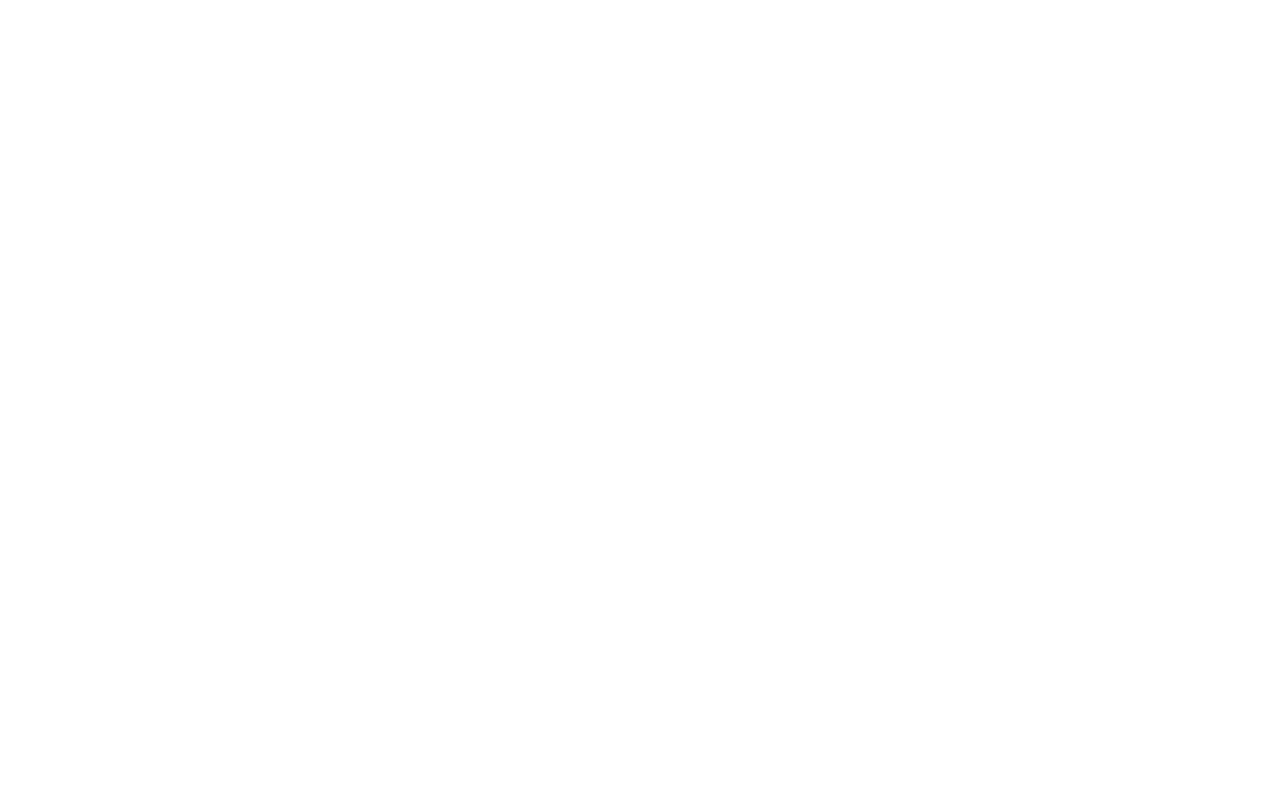
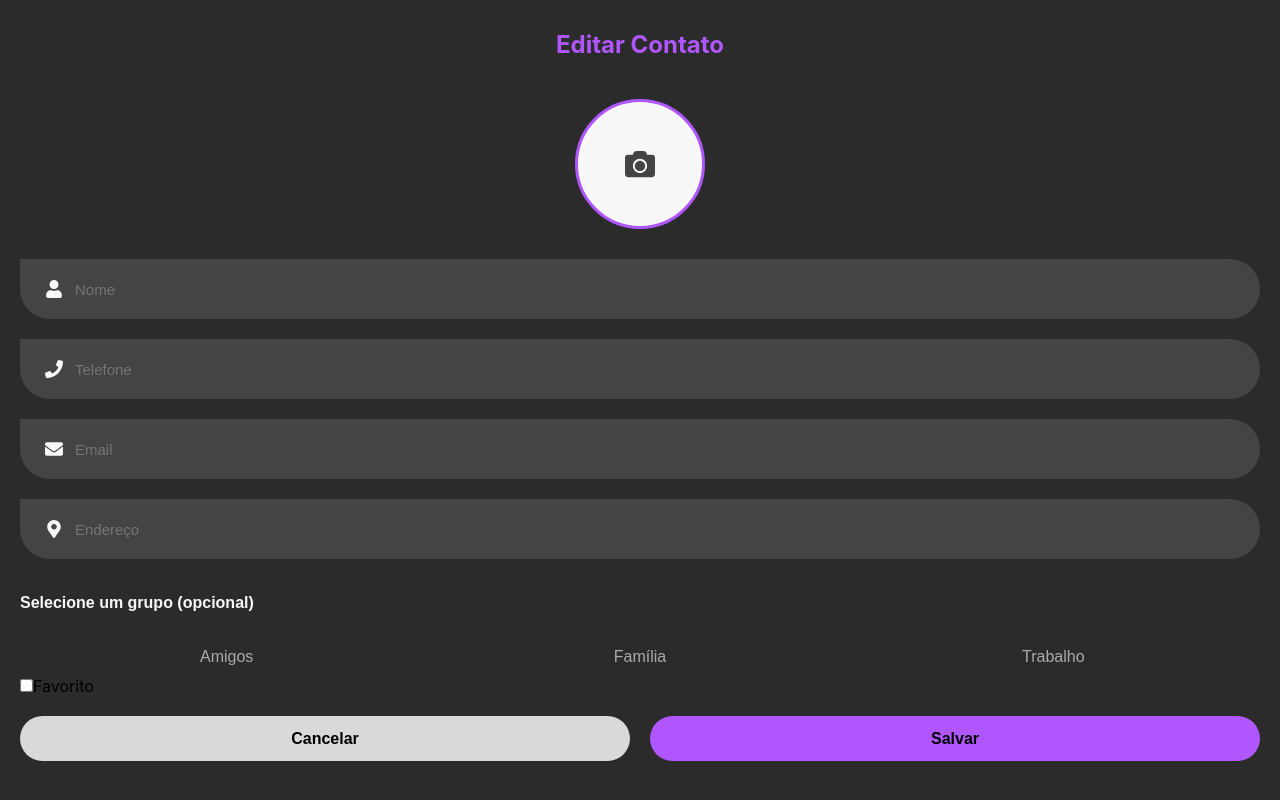
Before and after one commit to carolsoul/agenda-de-contatos, a React (Create React App) app in the folder frontend/: page /edit-contact/1 in a window 1280 px wide. Before the commit this address had no page. Built offline with nearby package versions, Linux system fonts and the light colour scheme; no server answers.

Commit message:
mudanças no código

```diff
--- a/frontend/src/App.js
+++ b/frontend/src/App.js
@@ -9,6 +9,7 @@
 import Home from "./pages/Home.js";
 import AddContact from "./pages/AddContact.js";
 import ContactDetails from "./pages/ContactDetails.js";
+import EditContact from "./pages/EditContact.js";
 
 
 /* Rotas da aplicação */
@@ -22,11 +23,12 @@
         <Route path="/" element={<Login />} />
         <Route path="/Register" element={<SignIn />} />
         <Route path="/PasswordRecovery" element={<PasswordRecovery />} />
-        <Route path="/EmailVerification" element={<EmailVerification />} />
+        <Route path="/email-verification" element={<EmailVerification />} />
         <Route path="/NewPassword" element={<NewPassword />} />
         <Route path="/Home" element={<Home contacts={contacts} setContacts={setContacts} />} />
         <Route path="/add-contact" element={<AddContact />} />
         <Route path="/contact/:id" element={<ContactDetails setContacts={setContacts} />} />
+        <Route path="/edit-contact/:id" element={<EditContact />} />
       </Routes>
     </Router>
     </AuthProvider>
--- a/frontend/src/ContactDetails.css
+++ b/frontend/src/ContactDetails.css
@@ -15,6 +15,19 @@
     --form-text-color-w: #6C6C6C;
     --form-input-color-b: #444444;
     --form-text-color-b: #ABAAAA;
+}
+
+.contact-photo-container {
+    text-align: center;
+    margin: 15px 0;
+}
+
+.contact-photo {
+    width: 150px;
+    height: 150px;
+    border-radius: 50%;
+    object-fit: cover;
+    border: 3px solid var(--purple);
 }
 
 .contact-details-container{
--- /dev/null
+++ b/frontend/src/EditContact.css
@@ -0,0 +1,31 @@
+*{
+    margin: 0;
+    padding: 0;
+    box-sizing: border-box;
+}
+
+:root{
+    --bg-white: #F8F8F8;
+    --bg-black: #2B2B2B;
+    --purple: #B056FF;
+    --profile-purple: #C380FF;
+    --green: #00FF7F;
+    --profile-green: #8FFFA0;
+    --form-input-color-w: #D9D9D9;
+    --form-text-color-w: #6C6C6C;
+    --form-input-color-b: #444444;
+    --form-text-color-b: #ABAAAA;
+}
+
+.edit-contact-container{
+    background-color: var(--bg-black);
+    width: 100%;
+    height: 100%;
+    padding: 20px;
+}
+
+.edit-contact-title{
+    text-align: center;
+    color: var(--purple);
+    padding: 10px;
+}
--- a/frontend/src/Home.css
+++ b/frontend/src/Home.css
@@ -33,6 +33,12 @@
   padding-top: 30px;
   display: flex;
   justify-content: space-between;
+}
+
+header p{
+  color: var(--green);
+  font-size: 20px;
+  font-weight: bold;
 }
 
 .search-bar{
@@ -158,6 +164,22 @@
   color: #ffc400;
 }
 
+.carregando{
+  transition: all 0.5s ease-in-out;
+  color: #1c3372;
+  background-color: #d7e2f8;
+  border: 2px solid #c6cdf5;
+  padding: 10px;
+}
+
+.erro{
+  transition: all 0.5s ease-in-out;
+  color: #721c24;
+  background-color: #f8d7da;
+  border: 2px solid #f5c6cb;
+  padding: 10px;
+}
+
 @media (min-width: 768px){
   .home-container{
     transition: all 0.3s ease-in-out;
--- a/frontend/src/components/ContactForm.js
+++ b/frontend/src/components/ContactForm.js
@@ -12,7 +12,6 @@
   const [email, setEmail] = useState("");
   const [address, setAddress] = useState("");
   const [photo, setPhoto] = useState(null); // Imagem em base64
-  const [favorite, setFavorite] = useState(false); // Valor booleano padrão
   const [category, setCategory] = useState(null);
 
   const navigate = useNavigate(); // Função para redirecionamento de página
@@ -52,8 +51,7 @@
         email,
         address,
         photo,
-        favorite,
-        category
+        category,
       });
 
       console.log("Enviando contato com usuario_id:", localStorage.getItem("id"));
@@ -85,7 +83,6 @@
       address,
       photo,
       category,
-      favorite,
     });
   };
 
--- a/frontend/src/components/EmailVerification.js
+++ b/frontend/src/components/EmailVerification.js
@@ -42,12 +42,13 @@
   const handleSubmit = async () => {
     const enteredCode = code.join(""); // Código digitado
     const email = localStorage.getItem("email");
+    console.log("Dados enviados:", { email, recoveryCode: enteredCode });
 
     try {
-      const response = await fetch("http://localhost:3000/EmailVerification", {
+      const response = await fetch("http://localhost:3000/email-verification", {
         method: "POST",
         headers: { "Content-Type": "application/json" },
-        body: JSON.stringify({ email, code: enteredCode }),
+        body: JSON.stringify({ email, recoveryCode: enteredCode }),
       });
 
       const data = await response.json();
@@ -83,7 +84,7 @@
         <div className='verification-form'>
           {/* Texto explicativo */}
           <p className='verification-parag'>
-            Enviamos um código de 5 dígitos para o seu E-mail, digite-o nos campos abaixo.
+            Enviamos um código de <b>5 dígitos</b> para o seu E-mail (verifique sua caixa de Spam), digite-o nos campos abaixo.
           </p>
 
           {/* Inputs para os dígitos do código */}
--- a/frontend/src/components/PasswordRecovery.js
+++ b/frontend/src/components/PasswordRecovery.js
@@ -16,7 +16,7 @@
 
     try {
       // Enviar o e-mail para o servidor
-      const response = await fetch("http://localhost:3000/PasswordRecovery", {
+      const response = await fetch("http://localhost:3000/password-recovery", {
         method: "POST",
         headers: { "Content-Type": "application/json" },
         body: JSON.stringify({ email }),
@@ -30,7 +30,7 @@
         setMessage({ text: "Link de recuperação enviado para o seu e-mail!", type: "email-success" });
 
         setTimeout(() => {
-          navigate("/EmailVerification"); // Redireciona para a tela de verificação
+          navigate("/email-verification"); // Redireciona para a tela de verificação
         }, 2500);
       } else {
         setMessage({ text: data.message || "Erro ao enviar o e-mail.", type: "email-error" });
--- /dev/null
+++ b/frontend/src/pages/EditContact.js
@@ -0,0 +1,187 @@
+import React, { useState, useEffect } from "react";
+import { useParams, useNavigate } from "react-router-dom";
+import axios from "axios";
+import { FaUser, FaPhone, FaEnvelope, FaMapMarkerAlt, FaCamera } from "react-icons/fa";
+import "../EditContact.css";
+
+function EditContact() {
+  const { id } = useParams(); // Captura o ID do contato pela URL
+  const navigate = useNavigate(); // Permite redirecionar o usuário
+  const [contact, setContact] = useState({
+    contact_name: "",
+    phone: "",
+    email: "",
+    address: "",
+    category: "",
+    favorite: false,
+    photo: ""
+  });
+
+  useEffect(() => {
+    const fetchContact = async () => {
+      try {
+        const response = await axios.get(`http://localhost:3000/contatos/${id}`);
+        setContact(response.data);
+      } catch (error) {
+        console.error("Erro ao buscar contato:", error);
+      }
+    };
+
+    fetchContact();
+  }, [id]);
+
+  const handleChange = (e) => {
+    const { name, value } = e.target;
+    setContact({ ...contact, [name]: value });
+  };
+
+  const handleImageUpload = (e) => {
+    const file = e.target.files[0];
+    if (!file) return;
+
+    const reader = new FileReader();
+    reader.onloadend = () => {
+      setContact({...contact, photo: reader.result});
+    };
+    reader.readAsDataURL(file);
+  };
+
+  const handleSubmit = async (e) => {
+    e.preventDefault();
+    try {
+      await axios.put(`http://localhost:3000/contatos/${id}`, contact);
+      navigate("/Home");
+    } catch (error) {
+      console.error("Erro ao atualizar contato:", error);
+    }
+  };
+
+  return (
+    <div className="edit-contact-container">
+      <h2 className="edit-contact-title">Editar Contato</h2>
+
+      {/* Área de upload da foto */}
+            <div className="photo-upload">
+              <label htmlFor="photo-input">
+                <div className="photo-preview">
+                {contact.photo ? (
+                    <img src={contact.photo} alt="Foto do Contato" />
+                  ) : (
+                    <FaCamera className="icon-camera" />
+                  )}
+                </div>
+              </label>
+              <input
+                type="file"
+                id="photo-input"
+                accept="image/*"
+                onChange={handleImageUpload}
+              />
+            </div>
+
+      <form onSubmit={handleSubmit} className="edit-contact-form">
+      <div className="input-container">
+
+        {/* Campo: Nome */}
+        <div className="input-group">
+          <FaUser className="icon" />
+          <input
+          type="text"
+          name="contact_name"
+          value={contact.contact_name}
+          onChange={handleChange}
+          placeholder="Nome" required/>
+        </div>
+
+        {/* Campo: Telefone */}
+        <div className="input-group">
+          <FaPhone className="icon" />
+          <input
+          type="text"
+          name="phone"
+          value={contact.phone}
+          onChange={handleChange}
+          placeholder="Telefone" required />
+        </div>
+
+        {/* Campo: Email */}
+        <div className="input-group">
+          <FaEnvelope className="icon" />
+          <input
+          type="email"
+          name="email"
+          value={contact.email}
+          onChange={handleChange}
+          placeholder="Email" />
+        </div>
+
+        {/* Campo: Endereço */}
+        <div className="input-group">
+          <FaMapMarkerAlt className="icon" />
+          <input
+          type="text"
+          name="address"
+          value={contact.address}
+          onChange={handleChange}
+          placeholder="Endereço" />
+        </div>
+
+        {/* Seleção de categoria do contato */}
+        <p className="radio-text">Selecione um grupo (opcional)</p>
+        <div className="radio-input">
+          <label className="label">
+            <input
+              type="radio"
+              name="category"
+              value="Amigos"
+              checked={contact.category === "Amigos"}
+              onChange={() => setContact({ ...contact, category: "Amigos" })}
+            />
+            <p className="text">Amigos</p>
+          </label>
+
+          <label className="label">
+            <input
+              type="radio"
+              name="category"
+              value="Família"
+              checked={contact.category === "Família"}
+              onChange={() => setContact({ ...contact, category: "Família" })}
+            />
+            <p className="text">Família</p>
+          </label>
+
+          <label className="label">
+            <input
+              type="radio"
+              name="category"
+              value="Trabalho"
+              checked={contact.category === "Trabalho"}
+              onChange={() => setContact({ ...contact, category: "Trabalho" })}
+            />
+            <p className="text">Trabalho</p>
+          </label>
+        </div>
+      </div>
+
+      {/* Favoritar */}
+      <label>
+          <input type="checkbox" name="favorite" checked={contact.favorite} onChange={(e) => setContact({ ...contact, favorite: e.target.checked })} />
+          Favorito
+        </label>
+
+        { /* Botões de ação: cancelar ou salvar */ }
+          <div className="btn-container">
+          <button type="button" onClick={() => navigate("/Home")} className="cancel">
+            Cancelar
+          </button>
+          <button type="submit" className="save">
+            Salvar
+          </button>
+        </div>
+      </form>
+    </div>
+  );
+}
+
+export default EditContact;
--- a/frontend/src/pages/Register.js
+++ b/frontend/src/pages/Register.js
@@ -63,7 +63,7 @@
       const response = await fetch("http://localhost:3000/register", {
         method: "POST",
         headers: { "Content-Type": "application/json" },
-        body: JSON.stringify({ name, phone, email, password }),
+        body: JSON.stringify({ nome: name, user_phone: phone, email, senha: password }),
       });
 
       let data;
```
Also changed, not shown: frontend/src/pages/ContactDetails.js (+15 -1 lines), frontend/src/pages/Home.js (+25 -16 lines), 1 other file (tests, documents, lock files or other folders).
